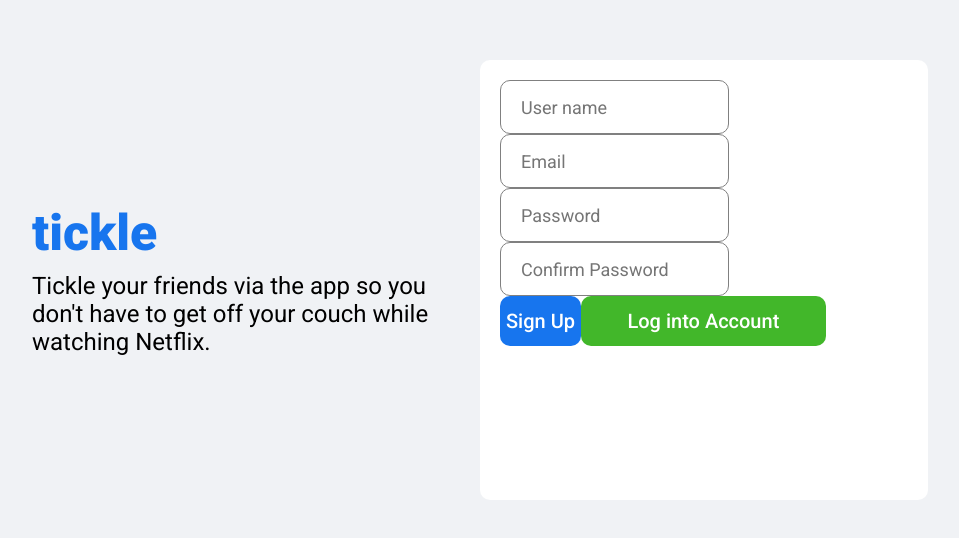
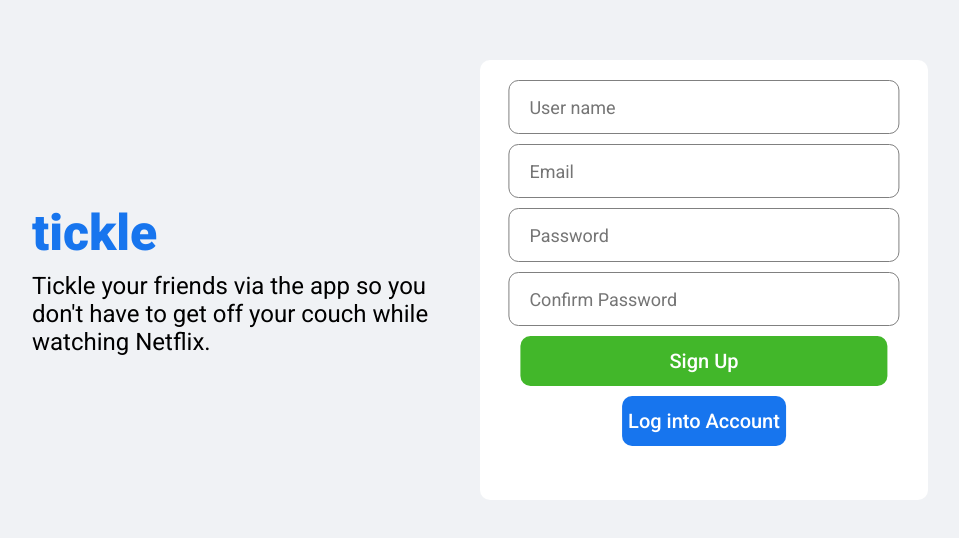
Before and after one commit to AntonDiachenko/Tickle, a React (Create React App) app in the folder frontend/: page /register in a window 1280 px wide. Shown: the part 120-658 px from the top of the page, without its empty margins (160-1119 px from the left). Built offline with nearby package versions, Linux system fonts and the light colour scheme; no server answers.

Commit message:
corected register form

```diff
--- a/frontend/src/pages/register/Register.jsx
+++ b/frontend/src/pages/register/Register.jsx
@@ -51,7 +51,7 @@ export default function Register() {
             >
               <Form>
                 <div>
-                  <ErrorMessage name="username" component="span" />
+                  <ErrorMessage className="RegisterError" name="username" component="span" />
                   <Field
                     className="loginInput"
                     name="username"
@@ -59,7 +59,7 @@ export default function Register() {
                   />
                 </div>
                 <div>
-                  <ErrorMessage name="email" component="span" />
+                  <ErrorMessage className="RegisterError" name="email" component="span" />
                   <Field
                     className="loginInput"
                     name="email"
@@ -67,7 +67,7 @@ export default function Register() {
                   />
                 </div>
                 <div>
-                  <ErrorMessage name="password" component="span" />
+                  <ErrorMessage className="RegisterError" name="password" component="span" />
                   <Field
                     className="loginInput"
                     name="password"
@@ -76,7 +76,7 @@ export default function Register() {
                   />
                 </div>
                 <div>
-                  <ErrorMessage name="confirmpassword" component="span" />
+                  <ErrorMessage className="RegisterError" name="confirmpassword" component="span" />
                   <Field
                     className="loginInput"
                     name="confirmpassword"
@@ -84,8 +84,8 @@ export default function Register() {
                     type="password"
                   />
                 </div>
-                <button type="submit" className="loginButton">Sign Up</button>
-                <button type="submit" className="loginRegiaterButton">
+                <button type="submit"className="loginRegisterButton" >Sign Up</button>
+                <button type="submit" className="loginButton" >
                   Log into Account
                 </button>
               </Form>
@@ -97,25 +97,25 @@ export default function Register() {
   );
 
 
-//   return (
-//     <div className="login">
-//       <div className="loginWrapper">
-//         <div className="loginLeft">
-//             <h3 className="loginLogo">tickle</h3>
-//             <span className="loginDesc">Tickle your friends via the app so you don't have to get off your couch while watching Netflix.</span>
-//         </div>
-//         <div className="loginRight">
-//             <div className="registerBox">
-//                 <input placeholder="User name" className="loginInput"></input>
-//                 <input placeholder="Email" className="loginInput"></input>
-//                 <input placeholder="Password" className="loginInput"></input>
-//                 <input placeholder=" Confirm Password" className="loginInput"></input>
+  // return (
+  //   <div className="login">
+  //     <div className="loginWrapper">
+  //       <div className="loginLeft">
+  //           <h3 className="loginLogo">tickle</h3>
+  //           <span className="loginDesc">Tickle your friends via the app so you don't have to get off your couch while watching Netflix.</span>
+  //       </div>
+  //       <div className="loginRight">
+  //           <div className="registerBox">
+  //               <input placeholder="User name" className="loginInput"></input>
+  //               <input placeholder="Email" className="loginInput"></input>
+  //               <input placeholder="Password" className="loginInput"></input>
+  //               <input placeholder=" Confirm Password" className="loginInput"></input>
 
-//                 <button className="loginButton">Sign Up</button>
-//                 <button className="loginRegiaterButton">Log into Account</button>
-//             </div>
-//         </div>
-//       </div>
-//     </div>
-//   )
+  //               <button className="loginButton">Sign Up</button>
+  //               <button className="loginRegiaterButton">Log into Account</button>
+  //           </div>
+  //       </div>
+  //     </div>
+  //   </div>
+  // )
 }
--- a/frontend/src/pages/register/register.css
+++ b/frontend/src/pages/register/register.css
@@ -48,6 +48,11 @@
       border: 1px solid gray;
       font-size: 18px;
       padding-left: 20px;
+      margin-bottom: 10px;
+      width: 90%;
+      position: relative;
+      left: 50%;
+      transform: translate(-50%,0);
   }
 
   .loginInput:focus{
@@ -63,6 +68,10 @@
       font-size: 20px;
       font-weight: 500;
       cursor: pointer;
+
+      position: relative;
+      left: 50%;
+      transform: translate(-50%,0);
   }
 
   .loginForgot{
@@ -81,4 +90,14 @@
       font-size: 20px;
       font-weight: 500;
       cursor: pointer;
+      width: 90%;
+      position: relative;
+      left: 50%;
+      transform: translate(-50%,0);
+      margin-bottom: 10px;
   }
+
+ .RegisterError{
+   color:red;
+   font-size: 10px;
+ }
```
Also changed, not shown: 1 other file (tests, documents, lock files or other folders).
